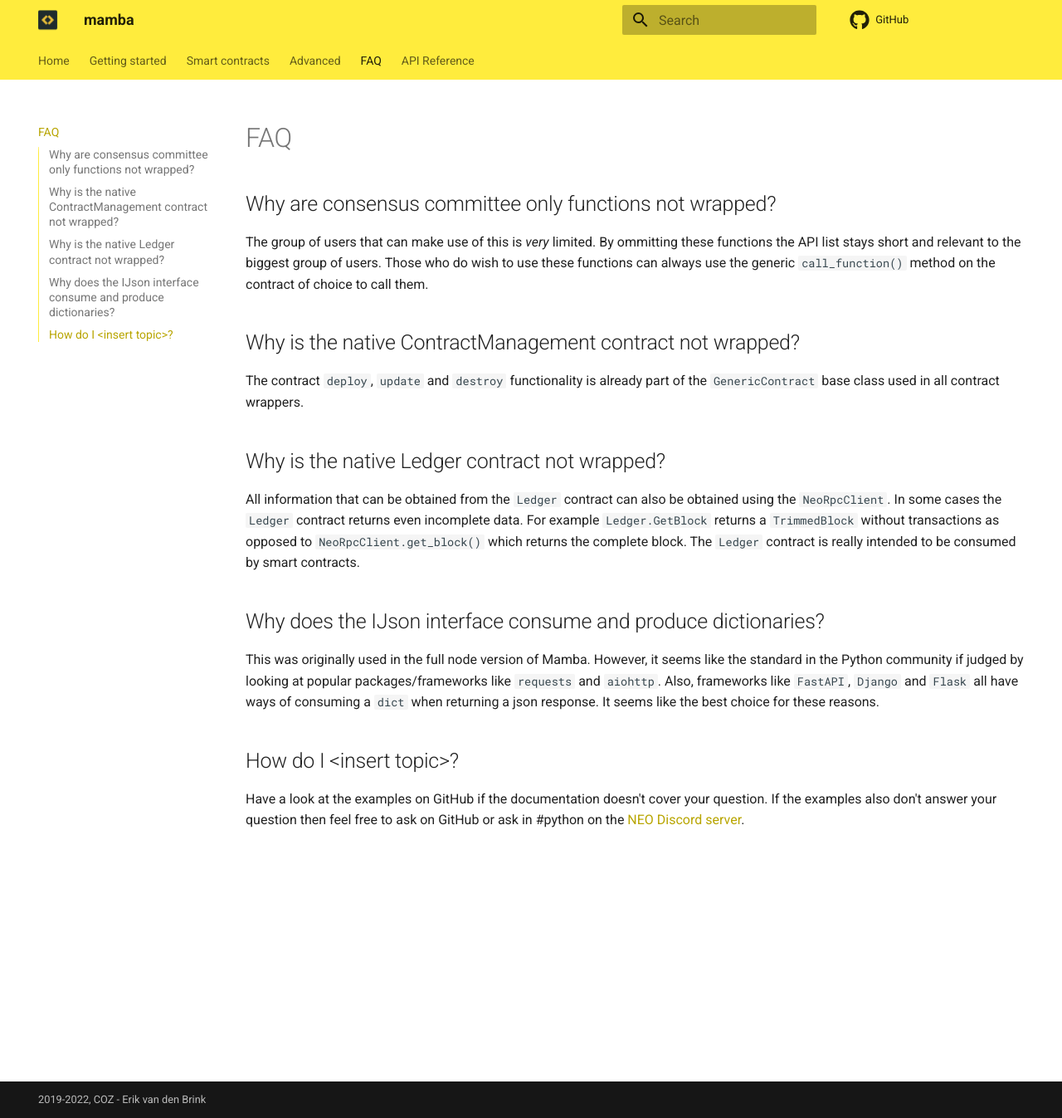
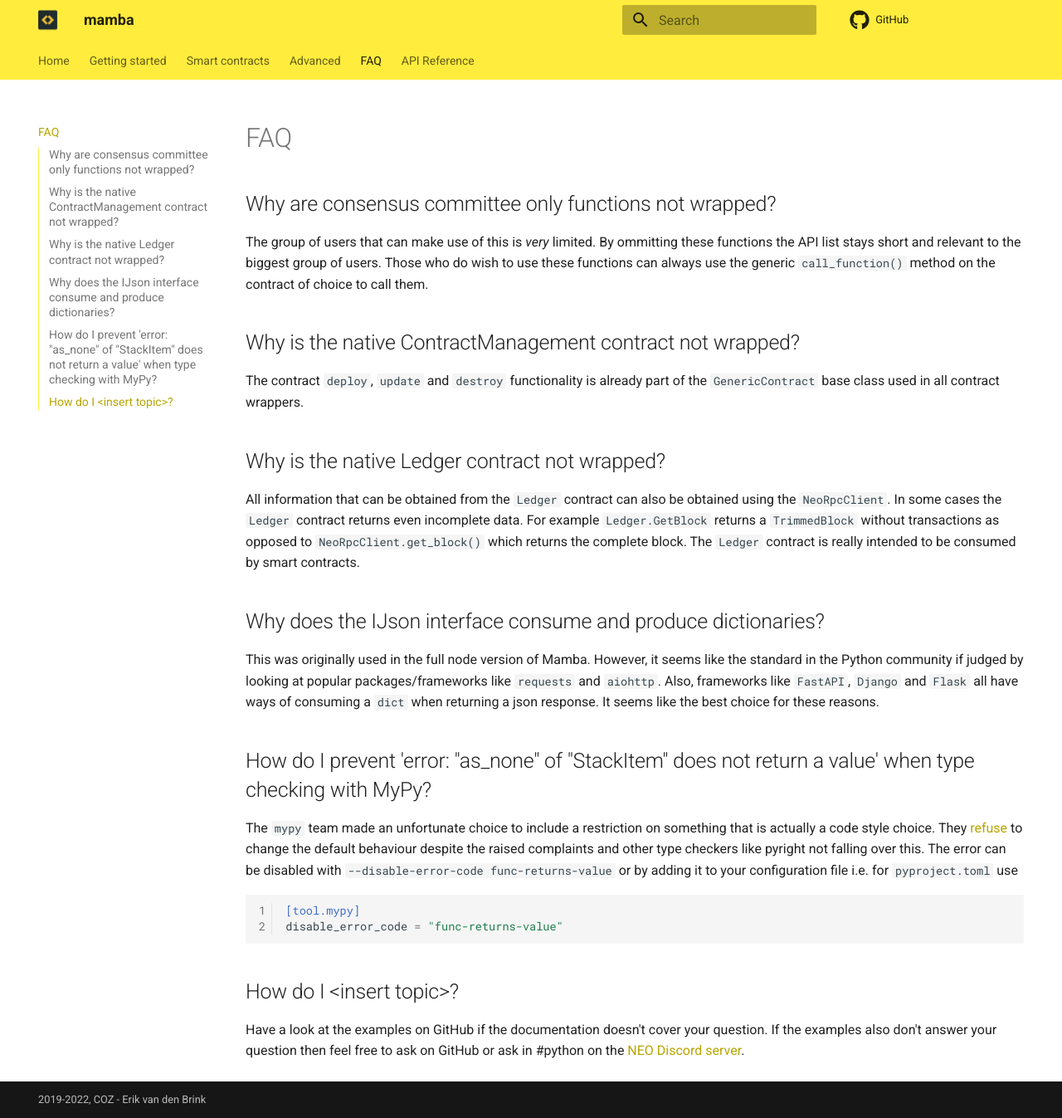
Before and after one commit to CityOfZion/neo-mamba, an MkDocs documentation site: the page built from docs/source/faq.md, in a window 1280 px wide and 1347 px high. Shown: the whole window at 83% size. Built offline with MkDocs 1.6.1 and Material for MkDocs 9.7.7, drawn with Linux system fonts in a browser that asks for light colours; comment, search, counter and statistics services are not loaded.

Commit message:
docs: disable useless mypy error (#295)

````diff
--- a/docs/source/faq.md
+++ b/docs/source/faq.md
@@ -19,6 +19,16 @@ This was originally used in the full node version of Mamba. However, it seems li
  `Django` and `Flask` all have ways of consuming a `dict` when returning a json response. It seems like the best choice
  for these reasons.
 
+## How do I prevent 'error: "as_none" of "StackItem" does not return a value' when type checking with MyPy?
+The `mypy` team made an unfortunate choice to include a restriction on something that is actually a code style choice.
+They [refuse](https://github.com/python/mypy/issues/6549) to change the default behaviour despite the raised complaints
+and other type checkers like pyright not falling over this. The error can be disabled with
+`--disable-error-code func-returns-value` or by adding it to your configuration file i.e. for `pyproject.toml` use
+```toml
+[tool.mypy]
+disable_error_code = "func-returns-value"
+```
+
 ## How do I &lt;insert topic&gt;?
 Have a look at the examples on GitHub if the documentation doesn't cover your question. If the examples also don't answer
 your question then feel free to ask on GitHub or ask in #python on the [NEO Discord server](https://discord.gg/rvZFQ5382k).
--- a/pyproject.toml
+++ b/pyproject.toml
@@ -73,6 +73,7 @@ replace = "__version__ = \"{new_version}\""
 
 [tool.mypy]
 check_untyped_defs = true
+disable_error_code = "func-returns-value"
 
 [tool.coverage.run]
 source = ["neo3"]
````
